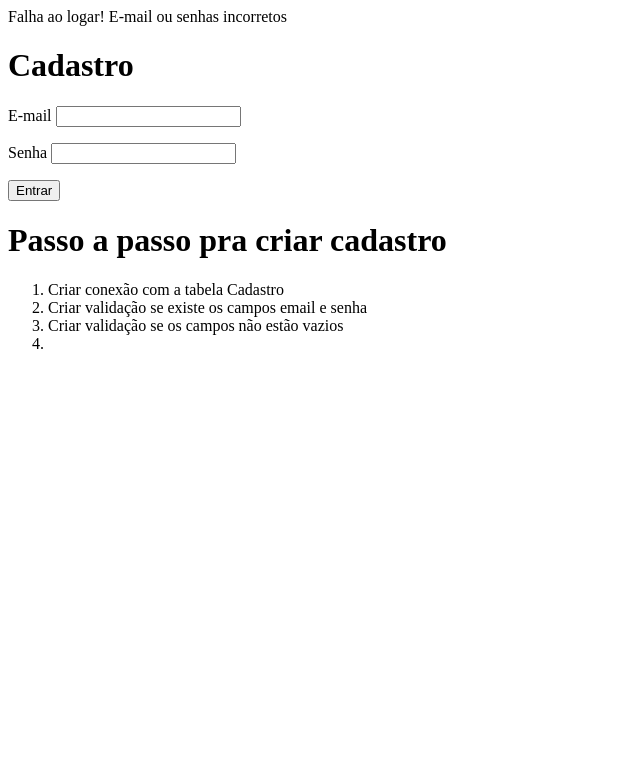
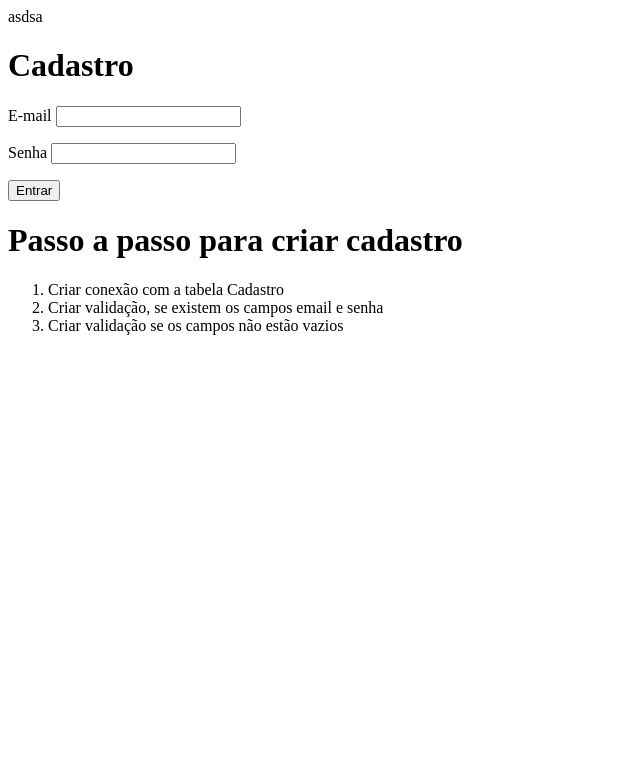
Before and after one commit to erickcoult/CursoPHP, a PHP site: page /execphp/cadastro/cadastro.php in a window 1280 px wide. Shown: the top 783 px of the page, without its empty margins (0-640 px from the left). Run offline with PHP 8.4, Linux system fonts and the light colour scheme; data comes from the database, SQL or seed files in the repository; data that the repository does not hold is empty.

Commit message:
Update cadastro.php

```diff
--- a/execphp/cadastro/cadastro.php
+++ b/execphp/cadastro/cadastro.php
@@ -1,39 +1,22 @@
 <?php
 include('conexao.php');
- if(isset($_POST ['email']) || isset($_POST['senha'])) {
 
-    if(strlen($_POST['email'] == 0)){
-        echo "Preencha o e-mail";
-    } else if (strlen($_POST['senha']) == 0){
-        echo "Preencha sua senha";
+if (isset($_POST['email']) || isset($_POST['senha'])) {
+    if(strlen($_POST['email']) == 0){
+        echo "Preencha seu E-mail";
+
+    } else if(strlen($_POST['senha']) == 0){
+        echo "Preebcha sua Senha";
     } else {
-        $email = $mysqli -> real_escape_string($_POST['email']);
-        $senha = $mysqli -> real_escape_string($_POST['senha']);
+
+        $email = $mysqli->real_escape_string($_POST['email']);
+        $senha =$mysqli->real_escape_string($_POST['senha']);
+
+        $sql_code = "SELECT * FROM usuarios WHERE email = '$email' AND senha ='$senha'";
     }
- }
-    $sql_code = "SELECT * FROM usuarios WHERE email = '$email' AND senha = '$senha'";
-    $sql_query = $mysqli ->query($sql_code) or die("Falha na execução do código" . $mysqli -> error);
-
-    $quantidade = $sql_query ->num_rows;
-
-    if($quantidade ==1) {
-
-        $usuario = $sql_query->fetch_assoc();
-
-        if(!isset($_SESSION)) {
-            session_start();
-        }
-
-        $_SESSION['id'] = $usuario['id'];
-        $_SESSION['nome'] = $usuario['nome'];
-
-        header("location: painel.php");
-
-    } else{
-        echo "Falha ao logar! E-mail ou senhas incorretos";
-    }
+}
 ?>
-
+asdsa
 <!DOCTYPE html>
 <html lang="pt-br">
 <head>
@@ -43,24 +26,23 @@ include('conexao.php');
 </head>
 <body>
 <h1>Cadastro</h1>
-    <form action="" method="post">
+    <form action="" method="POST">
         <p>
             <label for="email">E-mail</label>
-            <input type="text" name="email" id="">
+            <input type="text" name="email">
         </p>
         <p>
-            <label for="password">Senha</label>
-            <input type="password" name="password" id="">
+            <label for="senha">Senha</label>
+            <input type="password" name="senha">
         </p>
         <button type="submit">Entrar</button>
     </form>
 
-    <h1>Passo a passo pra criar cadastro</h1>
+    <h1>Passo a passo para criar cadastro</h1>
     <ol>
-        <li>Criar conexão com a tabela Cadastro </li>
-        <li>Criar validação se existe os campos email e senha</li>
+        <li>Criar conexão com a tabela Cadastro</li>
+        <li>Criar validação, se existem os campos email e senha</li>
         <li>Criar validação se os campos não estão vazios</li>
-        <li></li>
     </ol>
 </body>
 </html>
```
